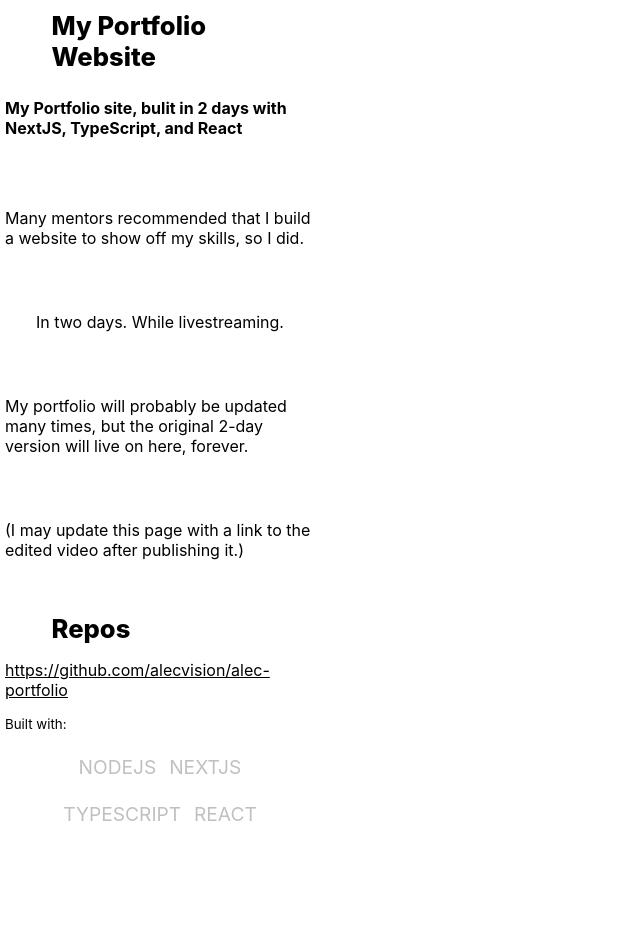
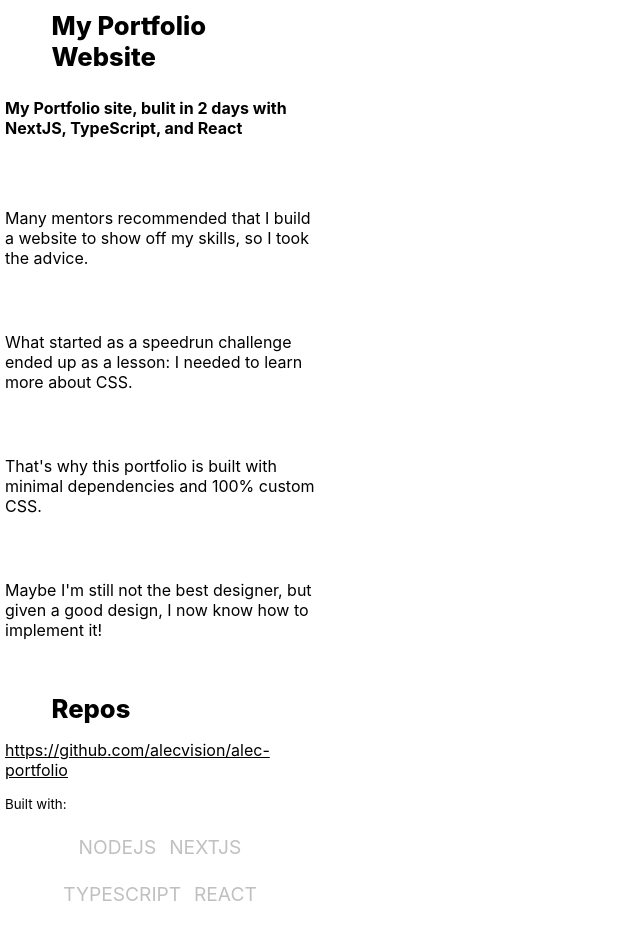
Before and after one commit to helmturner/alec-portfolio, a Next.js app: page /projects/portfolio in a window 1280 px wide. Shown: the whole page, without its empty margins (0-640 px from the left). Before the commit the page ends 847 px from the top, so only its background shows below. Built offline with nearby package versions, Linux system fonts and the light colour scheme.

Commit message:
update constants.ts

```diff
--- a/constants.ts
+++ b/constants.ts
@@ -51,13 +51,13 @@ export const projects: { [key: string]: Project } = {
     subtitle:
       "My Portfolio site, bulit in 2 days with NextJS, TypeScript, and React",
     description: `
-        Many mentors recommended that I build a website to show off my skills, so I did.
+        Many mentors recommended that I build a website to show off my skills, so I took the advice.
 
-        In two days. While livestreaming.
+        What started as a speedrun challenge ended up as a lesson: I needed to learn more about CSS.
 
-        My portfolio will probably be updated many times, but the original 2-day version will live on here, forever.
+        That's why this portfolio is built with minimal dependencies and 100% custom CSS.
 
-        (I may update this page with a link to the edited video after publishing it.)
+        Maybe I'm still not the best designer, but given a good design, I now know how to implement it!
     `,
   },
   airtable: {
```
